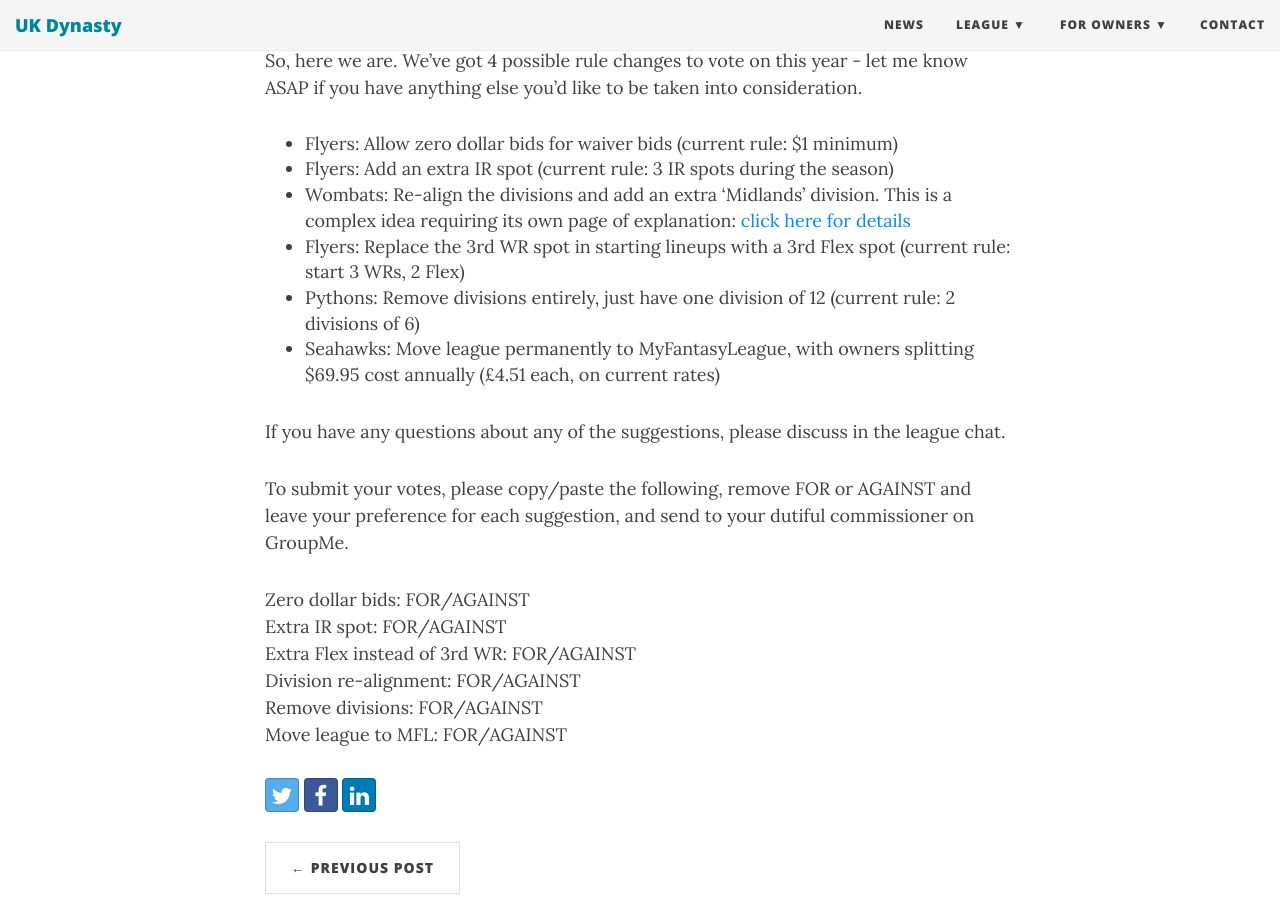
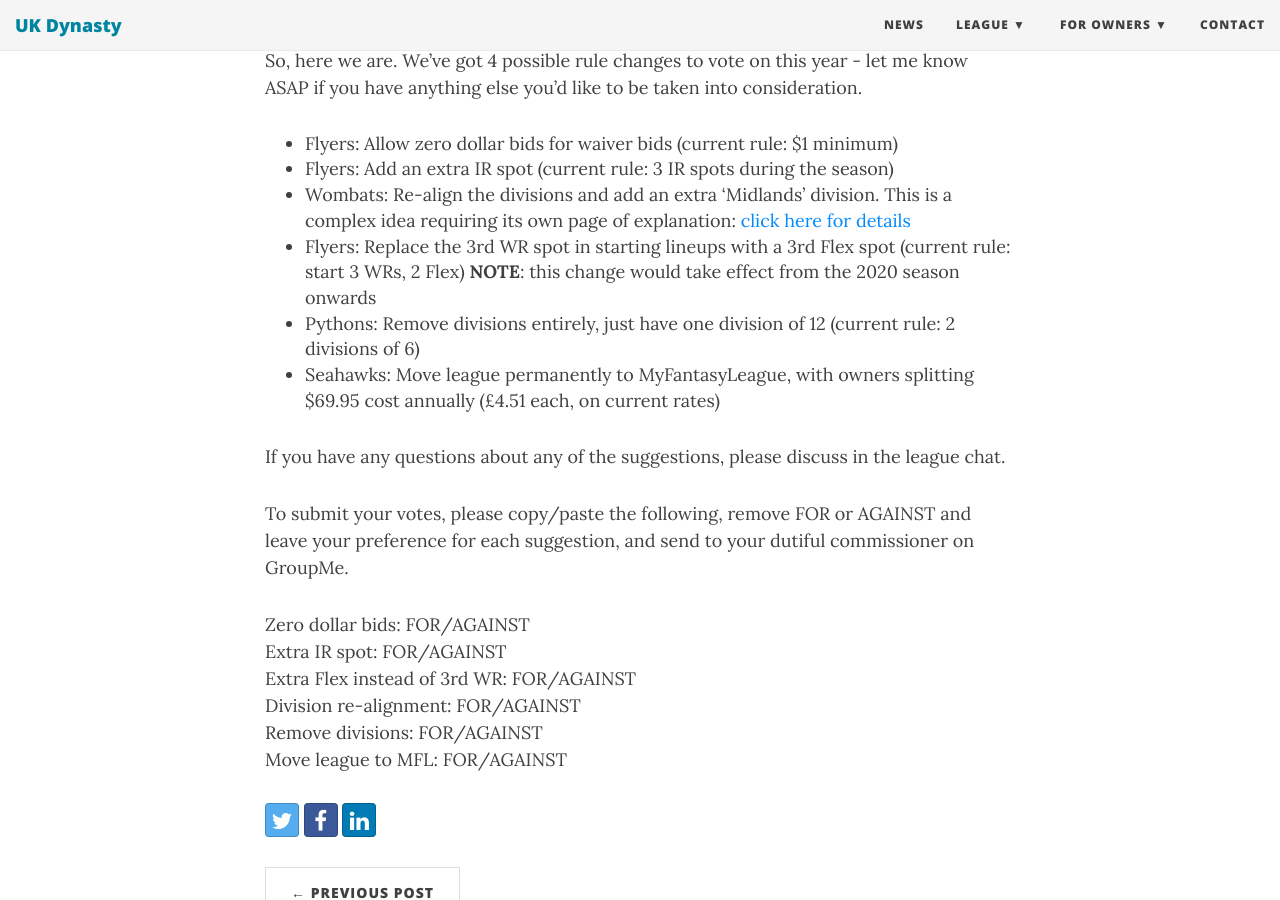
Before and after one commit to UKDynasty/ukdynasty.github.io, a Jekyll site: the page built from _posts/2019-02-11-owners-meeting-2019.md, in a window 1280 px wide and 900 px high, scrolled down 457 px. Built offline with Jekyll 4.4.1, drawn with Linux system fonts in a browser that asks for light colours; nearby versions of some CDN libraries.

Commit message:
Add note to flex change suggestion

```diff
--- a/_posts/2019-02-11-owners-meeting-2019.md
+++ b/_posts/2019-02-11-owners-meeting-2019.md
@@ -13,7 +13,7 @@
 - Flyers: Allow zero dollar bids for waiver bids (current rule: $1 minimum)
 - Flyers: Add an extra IR spot (current rule: 3 IR spots during the season)
 - Wombats: Re-align the divisions and add an extra 'Midlands' division. This is a complex idea requiring its own page of explanation: [click here for details](/misc/division-shakeup-concept)
-- Flyers: Replace the 3rd WR spot in starting lineups with a 3rd Flex spot (current rule: start 3 WRs, 2 Flex)
+- Flyers: Replace the 3rd WR spot in starting lineups with a 3rd Flex spot (current rule: start 3 WRs, 2 Flex) **NOTE**: this change would take effect from the 2020 season onwards
 - Pythons: Remove divisions entirely, just have one division of 12 (current rule: 2 divisions of 6)
 - Seahawks: Move league permanently to MyFantasyLeague, with owners splitting $69.95 cost annually (£4.51 each, on current rates)
 
```
